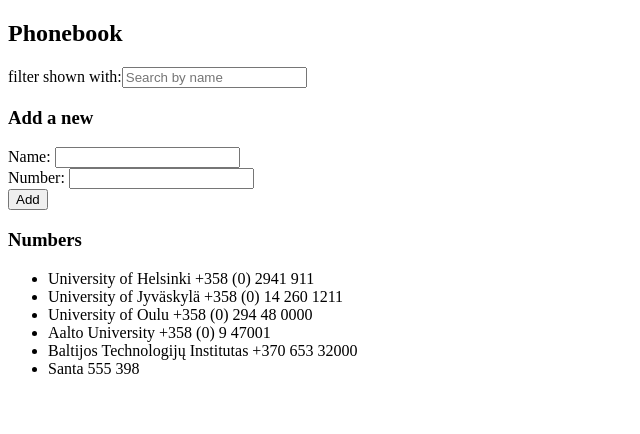
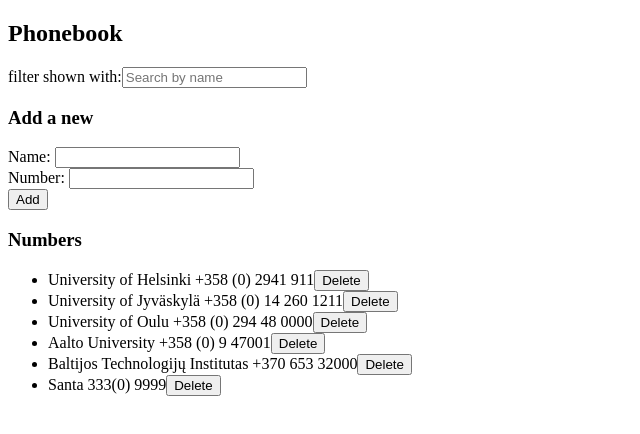
Before and after one commit to al2bovek/Full-Stack-open, a React (Vite) app in the folder part2/phonebook/: page / in a window 1280 px wide. Shown: the top 434 px of the page, without its empty margins (0-640 px from the left). Built offline with nearby package versions, Linux system fonts and the light colour scheme; data requests are answered from the project's data file.

Commit message:
delete name

```diff
--- a/part2/phonebook/db.json
+++ b/part2/phonebook/db.json
@@ -26,9 +26,9 @@
       "phone": "+370 653 32000"
     },
     {
-      "id": "a369",
+      "id": "e1b8",
       "name": "Santa",
-      "phone": "555 398"
+      "phone": "333(0) 9999"
     }
   ]
 }
--- a/part2/phonebook/src/App.jsx
+++ b/part2/phonebook/src/App.jsx
@@ -1,6 +1,5 @@
 import { useState, useEffect } from 'react';
 // import axios from 'axios';
-
 import postService from './postService.js';
 import Filter from './Filter';
 import PersonForm from './PersonForm';
@@ -17,7 +16,7 @@
   const [newName, setNewName] = useState('');
   const [newPhone, setNewPhone] = useState('');
   const [searchName, setSearchName] = useState('');
-
+  const [message, setMessage] = useState('');
   // useEffect(() => {
   //   axios
   //     .get('http://localhost:3001/persons')
@@ -61,8 +60,6 @@
         alert("Failed to add person. Please try again.");
       });
 
-
-
     // axios.post('http://localhost:3001/persons', newPerson)
     //   .then(response => {
     //     setPersons([...persons, response.data]);
@@ -91,12 +88,26 @@
     person.name.toLowerCase().includes(searchName.toLowerCase())
   );
 
+  const deletePerson = id => {
+    const personToDelete = persons.find(person => person.id === id);
+
+    postService.remove(id)
+      .then(() => {
+        setPersons(persons.filter(person => person.id !== id));
+        setMessage(`${personToDelete.name} was deleted successfully.`);
+        setTimeout(() => setMessage(''), 3000);
+      })
+      .catch(error => {
+        console.error("Failed to delete person:", error);
+        alert("Failed to delete person. Please try again.");
+      });
+  };
 
   return (
     <div>
       <h2>Phonebook</h2>
       <Filter searchName={searchName} handleSearchName={handleSearchName} />
-      {searchName && <Persons persons={filteredPersons} />}
+      {searchName && <Persons persons={filteredPersons} onDelete={deletePerson} />}
       <h3>Add a new</h3>
       <PersonForm
         addNewEntry={addNewEntry}
@@ -106,7 +117,9 @@
         handleNewPhoneAdd={handleNewPhoneAdd}
       />
       <h3>Numbers</h3>
-      <Persons persons={persons} />
+      {message && <div style={{ color: 'green'}}>{message}</div>}
+
+      <Persons persons={persons} onDelete={deletePerson} />
     </div>
   );
 };
--- a/part2/phonebook/src/PersonForm.jsx
+++ b/part2/phonebook/src/PersonForm.jsx
@@ -1,4 +1,4 @@
-const PersonForm = ({ addNewEntry, newName, handleNewNameAdd, newPhone, handleNewPhoneAdd }) => {
+const PersonForm = ({ addNewEntry, newName, handleNewNameAdd, newPhone, handleNewPhoneAdd}) => {
     return (
       <form onSubmit={addNewEntry}>
         <div>
--- a/part2/phonebook/src/Persons.jsx
+++ b/part2/phonebook/src/Persons.jsx
@@ -1,9 +1,16 @@
-const Persons = ({ persons }) => {
+const Persons = ({ persons, onDelete }) => {
     return (
       <ul>
         {persons.map((person, i) => (
           <li key={i}>
             {person.name} {person.phone}
+            <button onClick={() => {
+            if (window.confirm(`Delete ${person.name}?`)) {
+              onDelete(person.id);
+            }
+          }}>
+            Delete
+          </button>
           </li>
         ))}
       </ul>
--- a/part2/phonebook/src/postService.js
+++ b/part2/phonebook/src/postService.js
@@ -9,7 +9,7 @@
     .then(response => response.data)
     .catch(error => {
       console.error("API error:", error);
-      return Promise.reject(error); // Ensures error handling in App.js
+      return Promise.reject(error);
     });
 
 const update = (id, updatedPerson) =>
```
